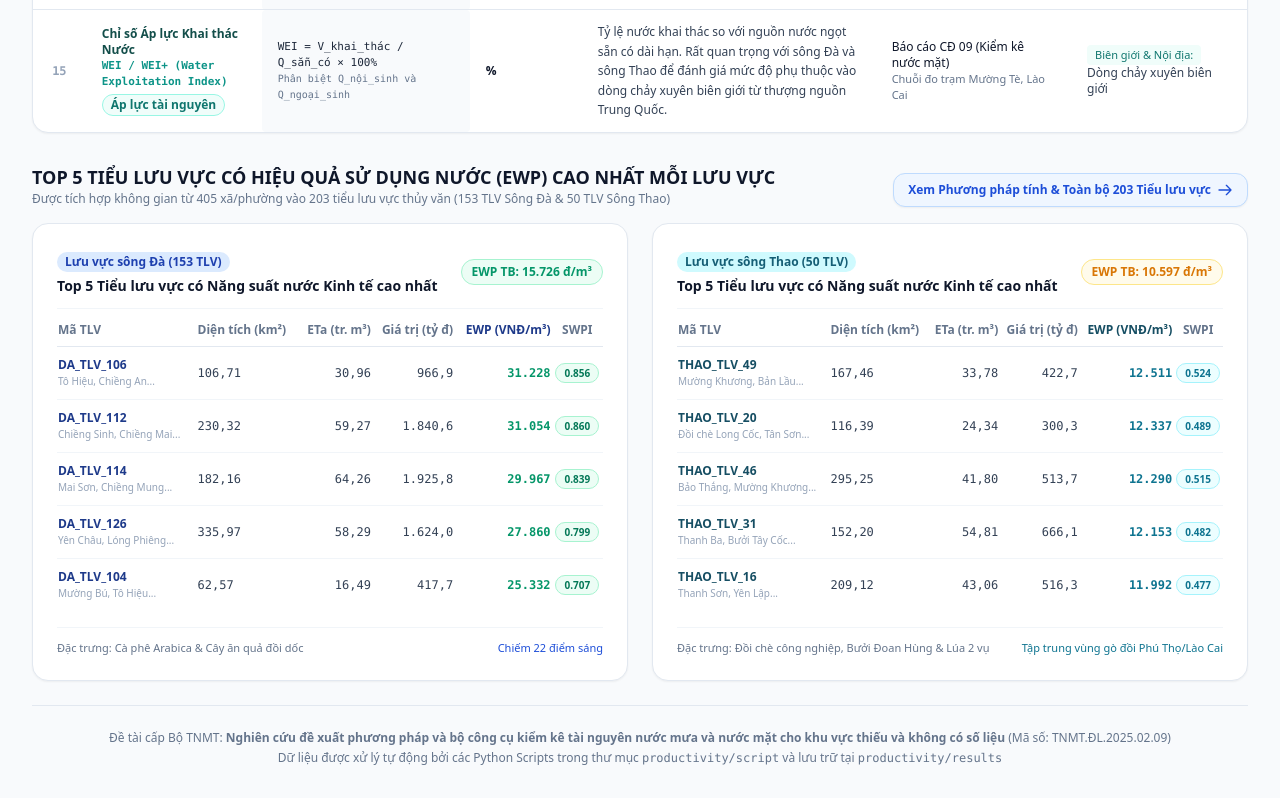
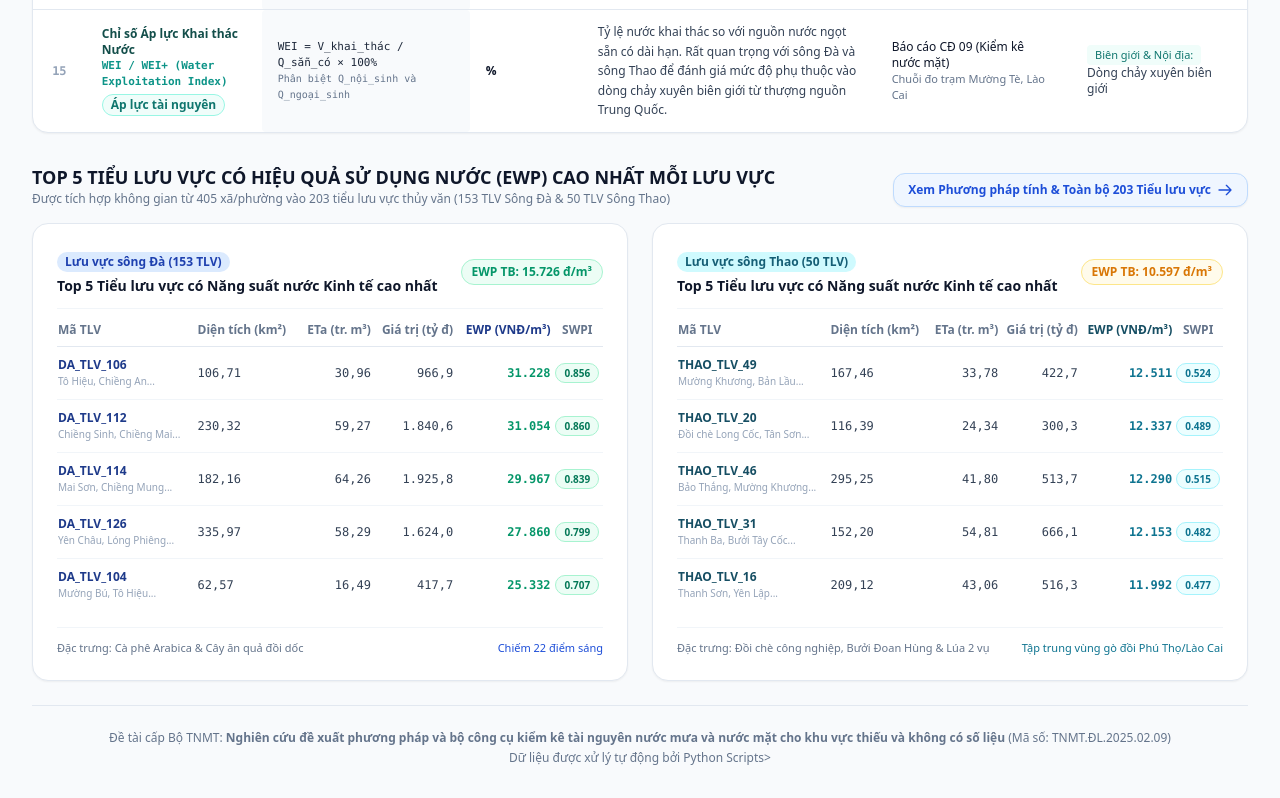
Before and after one commit to thivanlekhoa/TNMT.DL.2025.02.09, a plain HTML site: page index.html in a window 1280 px wide. Shown: the part 2299-3097 px from the top of the page. Drawn offline with nearby package versions, Linux system fonts and the light colour scheme.

Commit message:
Add files via upload

```diff
--- a/index.html
+++ b/index.html
@@ -713,7 +713,7 @@
     <!-- FOOTER / GHI CHÚ BẢN QUYỀN -->
     <div class="border-t border-slate-200 pt-6 text-center text-xs text-slate-500 space-y-1">
       <div>Đề tài cấp Bộ TNMT: <strong>Nghiên cứu đề xuất phương pháp và bộ công cụ kiểm kê tài nguyên nước mưa và nước mặt cho khu vực thiếu và không có số liệu</strong> (Mã số: TNMT.ĐL.2025.02.09)</div>
-      <div>Dữ liệu được xử lý tự động bởi các Python Scripts trong thư mục <code>productivity/script</code> và lưu trữ tại <code>productivity/results</code></div>
+      <div>Dữ liệu được xử lý tự động bởi Python Scripts></div>
     </div>
 
   </div>
```
